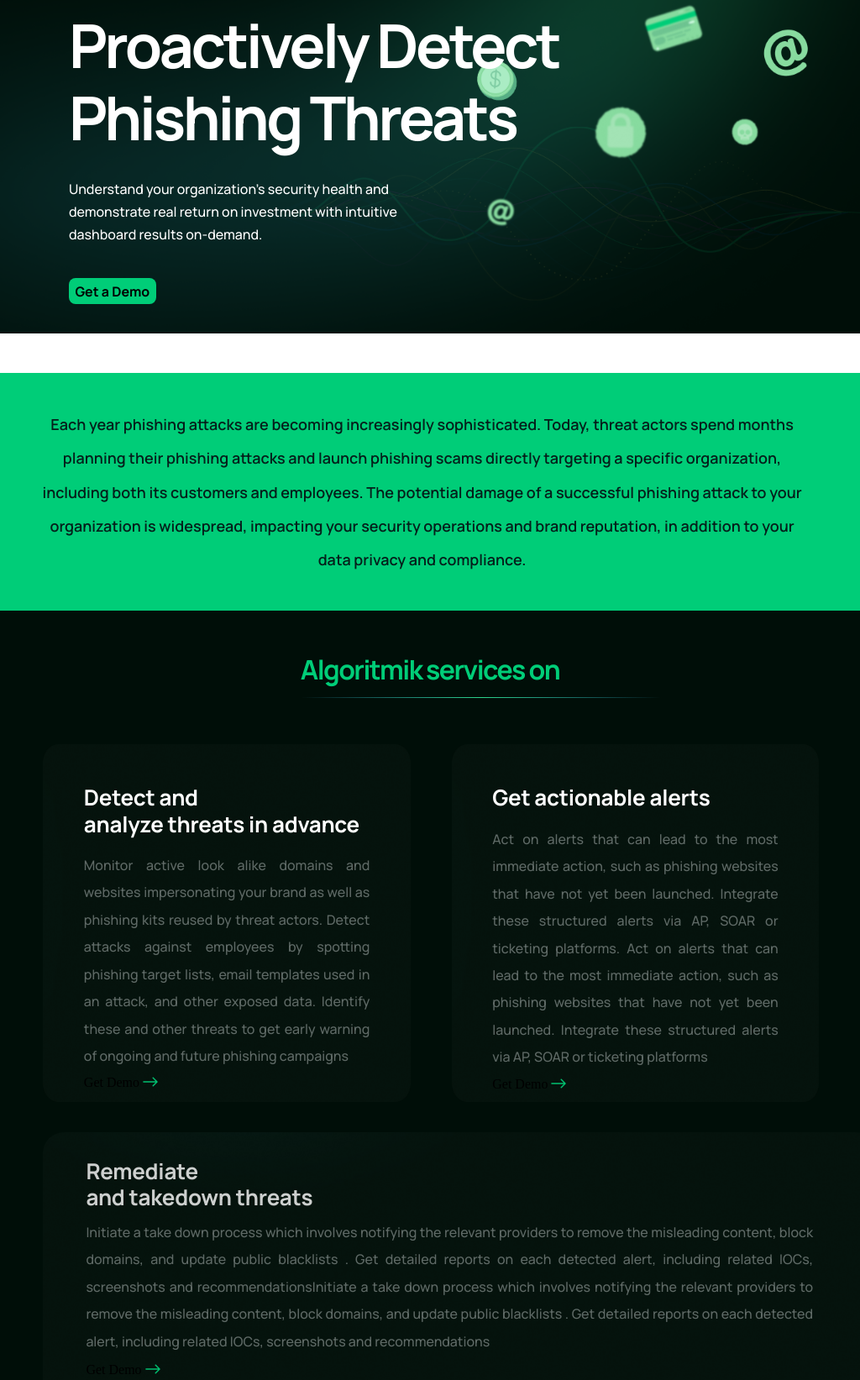
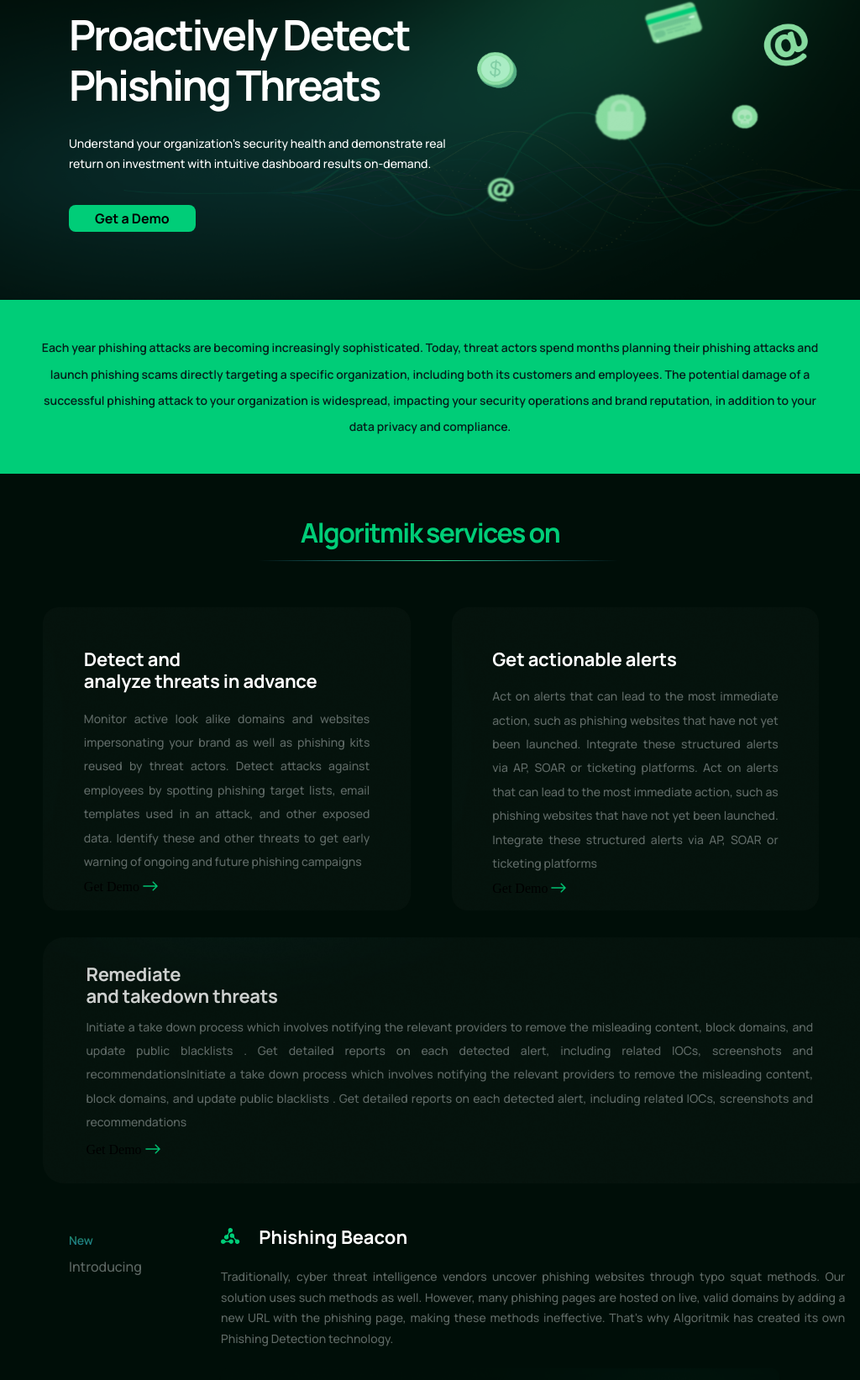
Before and after one commit to Harisht2811/Algo, a Gatsby site: page /phishing in a window 1024 px wide. Shown: the part 141-1784 px from the top of the page at 84% size. Built offline with nearby package versions, Linux system fonts and the light colour scheme; Gatsby itself is replaced by a stand-in of ours.

Commit message:
phishing res

```diff
--- /dev/null
+++ b/src/component/phishing/laptop.css
@@ -0,0 +1,251 @@
+@media screen and (max-width:1440px) and (min-width:1025px) {
+    .phishing_section4{
+        margin-top: -1%;
+    }
+    .phishing_section5{
+        margin-top: -1%;
+    }
+
+}
+
+
+@media screen and (max-width:1024px) and (min-width:775px) {
+
+    body {
+        padding: 0%;
+        margin: 0%;
+    }
+
+    .phishing_section1 {
+        background-image: url(../../images/phishing/phishingBg.png);
+        background-size: 100% 100%;
+        background-repeat: no-repeat;
+        padding: 5% 0 8% 8%;
+        margin: 0%;
+    }
+
+    .phishing_Title {
+        font-family: 'Manrope';
+        font-style: normal;
+        font-weight: 700;
+        font-size: 50px;
+        line-height: 120.1%;
+        letter-spacing: -0.05em;
+        color: #FFFFFF;
+        padding-bottom: 3%;
+    }
+
+    .phishingDesc {
+        font-family: 'Manrope';
+        font-style: normal;
+        font-weight: 500;
+        font-size: 14px;
+        line-height: 170.1%;
+        color: #FFFFFF;
+        width: 50%;
+    }
+
+    .phishingDemoBtn {
+        background: #00CD78;
+        border-radius: 8px;
+        width: 15%;
+        text-align: center;
+        margin-left: 34%;
+        padding: 0.5%;
+        margin-top: 4%;
+        font-family: 'Manrope';
+        font-style: normal;
+        font-weight: 700;
+        margin-left: 0%;
+    }
+
+    .phishing_section2 {
+        background: #00CD78;
+        backdrop-filter: blur(14px);
+        padding-left: 8%;
+        padding: 4%;
+    }
+
+    .phishing_section2Title {
+        font-family: 'Manrope';
+        font-style: normal;
+        font-weight: 600;
+        font-size: 14px;
+        line-height: 223.1%;
+        text-align: center;
+        color: #051F1B;
+        width: 100% !important;
+    }
+
+    .phishing_section3 {
+        background-color: #000E08;
+        padding: 5% 0;
+    }
+
+    .phishing_section3_title {
+        font-family: 'Manrope';
+        font-style: normal;
+        font-weight: 700;
+        font-size: 32px;
+        line-height: 120.1%;
+        text-align: center;
+        letter-spacing: -0.05em;
+        color: #00CD78;
+    }
+
+    .phishing_hrline {
+        margin-left: 20%;
+    }
+
+    .phishing_CardList {
+        display: flex;
+        padding-left: 5%;
+        padding-top: 5%;
+    }
+
+    .phishingCard {
+        background-image: url('../../images/phishing/cardbg1.png');
+        background-repeat: no-repeat;
+        background-size: 100% 92%;
+        width: 44%;
+        padding: 5%;
+        margin-right: 5%;
+    }
+
+    .phishingCard:hover {
+        background-image: url('../../images/phishing/cardbg.png');
+        background-repeat: no-repeat;
+    }
+
+    .phishingCard_title {
+        font-family: 'Manrope';
+        font-style: normal;
+        font-weight: 700;
+        font-size: 22px;
+        line-height: 120.1%;
+        letter-spacing: -0.01em;
+        color: #FFFFFF;
+        padding-bottom: 5%;
+    }
+
+    .phishingCard_desc {
+        font-family: 'Manrope';
+        font-style: normal;
+        font-weight: 500;
+        font-size: 14px;
+        line-height: 203.1%;
+        text-align: justify;
+        color: #9BA4A2;
+        opacity: 0.6;
+        padding-bottom: 2%;
+    }
+
+    .phishing_card3 {
+        background-image:url('../../images//phishing/cardbg2.png') ;
+        background-repeat: no-repeat;
+        background-size: 100% 100%;
+        width: 89%;
+        margin-left: 5%;
+        padding: 3%;
+        margin-top: 0%;
+        border-radius: 25px;
+        padding-left: 5%;
+    }
+
+    .phishing_card3_title {
+        font-family: 'Manrope';
+        font-style: normal;
+        font-weight: 700;
+        font-size: 22px;
+        line-height: 120.1%;
+        letter-spacing: -0.01em;
+        color: #FFFFFF;
+        opacity: 0.8;
+        padding-bottom: 1%;
+    }
+
+    .phishing_card3_Desc {
+        font-family: 'Manrope';
+        font-style: normal;
+        font-weight: 500;
+        font-size: 14px;
+        line-height: 203.1%;
+        text-align: justify;
+        color: #9BA4A2;
+        opacity: 0.6;
+        padding-bottom: 1%;
+        width: 95%;
+
+    }
+    .phishing_section4{
+        display: flex;
+        background-color: #000E08;
+        padding-left: 8%;
+    }
+    .phishing_left{
+        font-family: 'Manrope';
+    font-style: normal;
+    font-weight: 500;
+    font-size: 16px;
+    line-height: 203.1%;
+    text-align: justify;
+    color: #9BA4A2;
+    opacity: 0.6;
+    }
+    .colorBtn{
+        font-family: 'Manrope';
+        font-style: normal;
+        font-weight: 600;
+        font-size: 14px;
+        line-height: 203.1%;
+        text-align: justify;
+        background: linear-gradient(180deg, #2CD58B 0%, #3AC9FB 100%);
+        -webkit-background-clip: text;
+        -webkit-text-fill-color: transparent;
+        background-clip: text;
+        text-fill-color: transparent;
+        border:1px solid linear-gradient(180deg, #2CD58B 0%, #3AC9FB 100%);
+    }
+    .phishing_right{
+        padding-left: 10%;
+        width: 78.9%;
+    }
+    .phishing_rightTitle{
+        font-family: 'Manrope';
+        font-style: normal;
+        font-weight: 700;
+        font-size: 22px;
+        line-height: 120.1%;
+        color: #FFFFFF;
+    }
+    .phishing_rightTitle img{
+        padding-right: 3%;
+
+    }
+    .phishing_RightDesc{
+        font-family: 'Manrope';
+        font-style: normal;
+        font-weight: 500;
+        font-size: 14px;
+        line-height: 175.1%;
+        text-align: justify;
+        color: #5F6A66;
+        padding: 3% 0;
+    }
+    .phishingimg{
+        filter: drop-shadow(0px 4px 4px rgba(0, 0, 0, 0.25));
+        width: 665px;
+        height: 297px;
+        opacity: 0.3;
+        transition:opacity 1s;
+        border-radius: 9px;
+    }
+    .phishingimg:hover{
+        opacity: 1;
+        /* transition: all 0.4s ease-out;   */
+    }
+
+    .phishing_section5{
+        background-color: #000E08;
+    }
+}
--- a/src/component/phishing/phishingBeacon.js
+++ b/src/component/phishing/phishingBeacon.js
@@ -1,5 +1,6 @@
 import React from 'react'
 import './style.css'
+import './laptop.css'
 import arrowG from '../../images/deepdark/Arrowgreen.png'
 import hrline from '../../images/deepdark/hrline.png'
 import phishingLogo from '../../images/phishing/phishingLogo.png'
--- a/src/component/phishing/style.css
+++ b/src/component/phishing/style.css
@@ -50,7 +50,7 @@
 .phishing_section2 {
     background: #00CD78;
     backdrop-filter: blur(14px);
-    padding-left: 10%;
+    padding-left: 8%;
     padding: 4%;
 }
 
@@ -62,7 +62,7 @@
     line-height: 223.1%;
     text-align: center;
     color: #051F1B;
-    width: 98%;
+    width: 98% !important;
 }
 
 .phishing_section3 {
@@ -226,6 +226,7 @@
     opacity: 0.3;
     transition:opacity 1s;
     border-radius: 9px;
+    margin-bottom: 2%;
 }
 .phishingimg:hover{
     opacity: 1;
```
